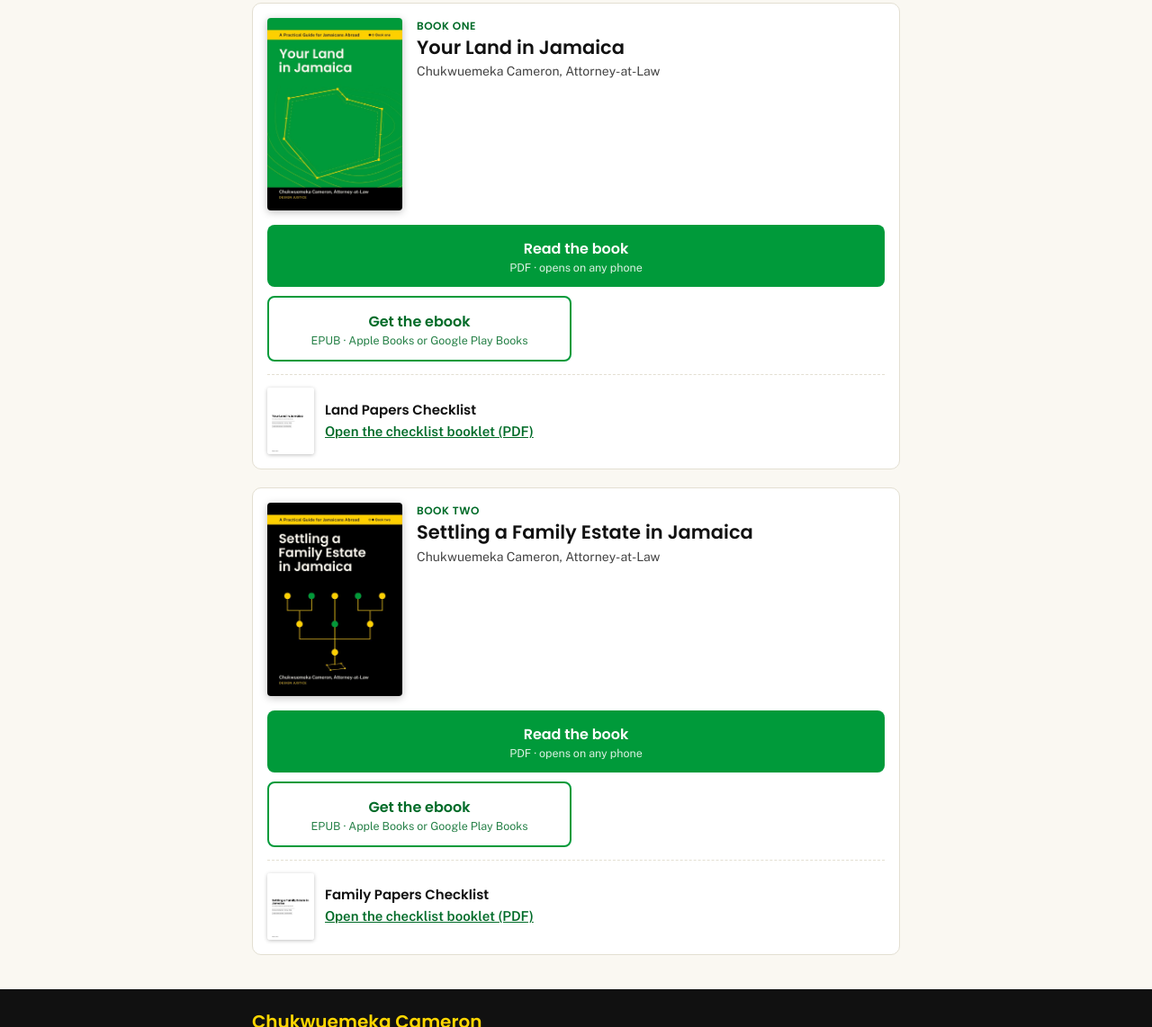
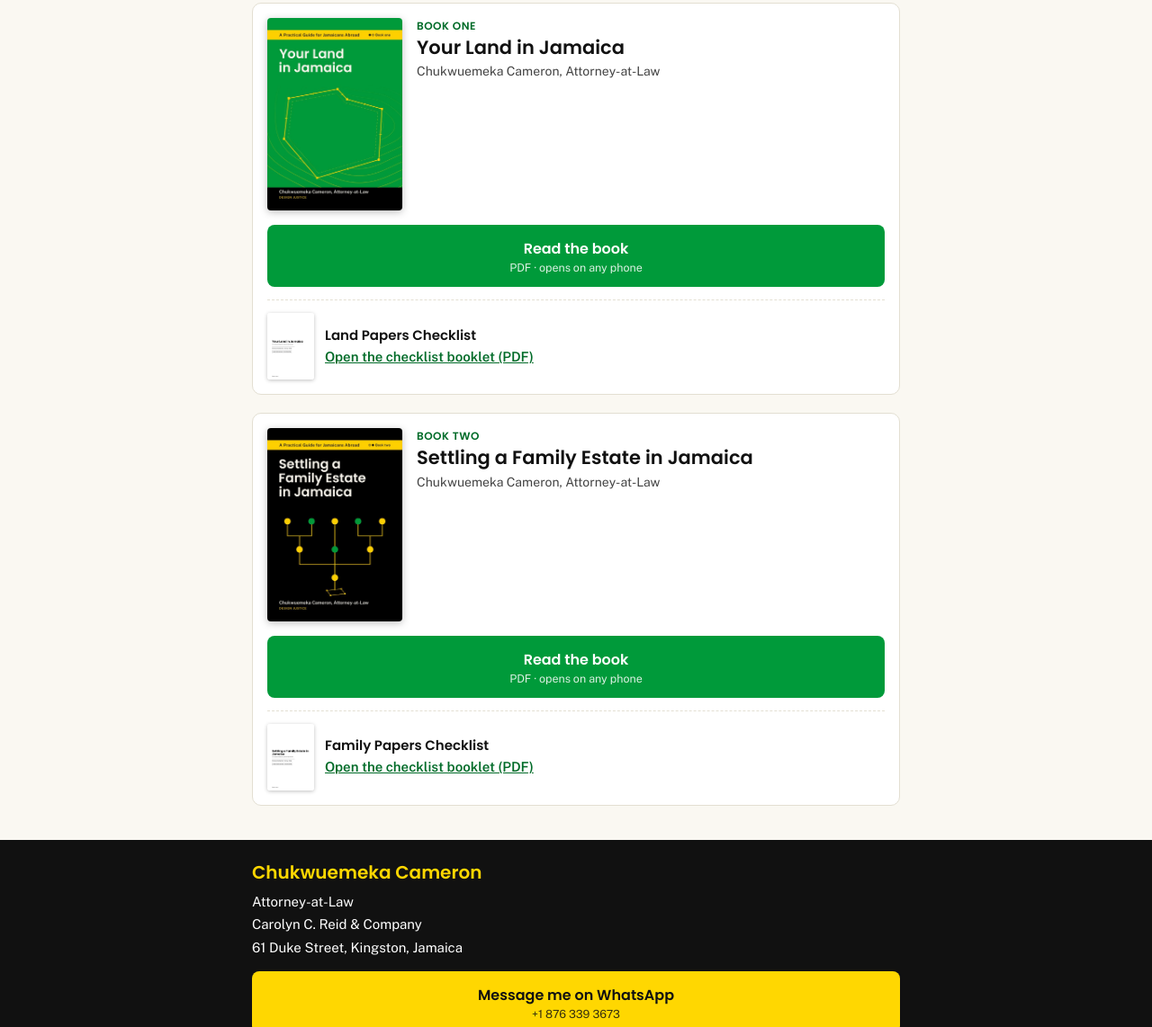
Before and after one commit to chukwuemeka12/guides, a plain HTML site: page index.html in a window 1280 px wide. Shown: the part 255-1397 px from the top of the page at 90% size. Drawn offline with nearby package versions, Linux system fonts and the light colour scheme.

Commit message:
Remove EPUB buttons from the page
Co-Authored-By: Claude Sonnet 5.5 <noreply@anthropic.com>
Claude-Session: https://claude.ai/code/session_0155B1B7t2HX2F1x1V3dNMtw

```diff
--- a/index.html
+++ b/index.html
@@ -71,7 +71,6 @@ main{padding:22px 16px 10px}
   </div>
   <div class="btns">
     <a class="btn main" href="files/Your_Land_in_Jamaica.pdf">Read the book<small>PDF · opens on any phone</small></a>
-    <a class="btn alt" href="files/Your_Land_in_Jamaica.epub">Get the ebook<small>EPUB · Apple Books or Google Play Books</small></a>
   </div>
   <div class="booklet">
     <img src="img/land-booklet.jpg" alt="" width="52" height="74">
@@ -90,7 +89,6 @@ main{padding:22px 16px 10px}
   </div>
   <div class="btns">
     <a class="btn main" href="files/Settling_a_Family_Estate_in_Jamaica.pdf">Read the book<small>PDF · opens on any phone</small></a>
-    <a class="btn alt" href="files/Settling_a_Family_Estate_in_Jamaica.epub">Get the ebook<small>EPUB · Apple Books or Google Play Books</small></a>
   </div>
   <div class="booklet">
     <img src="img/estate-booklet.jpg" alt="" width="52" height="74">
```
